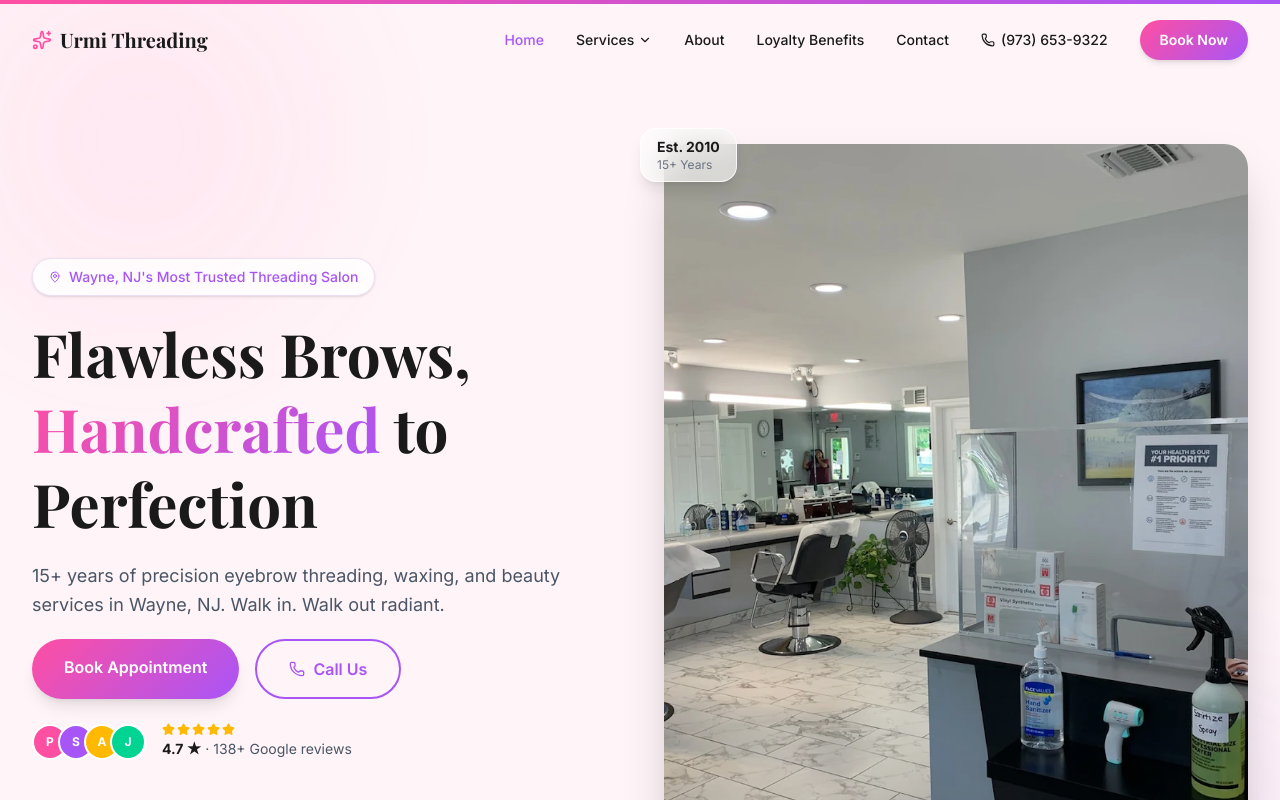
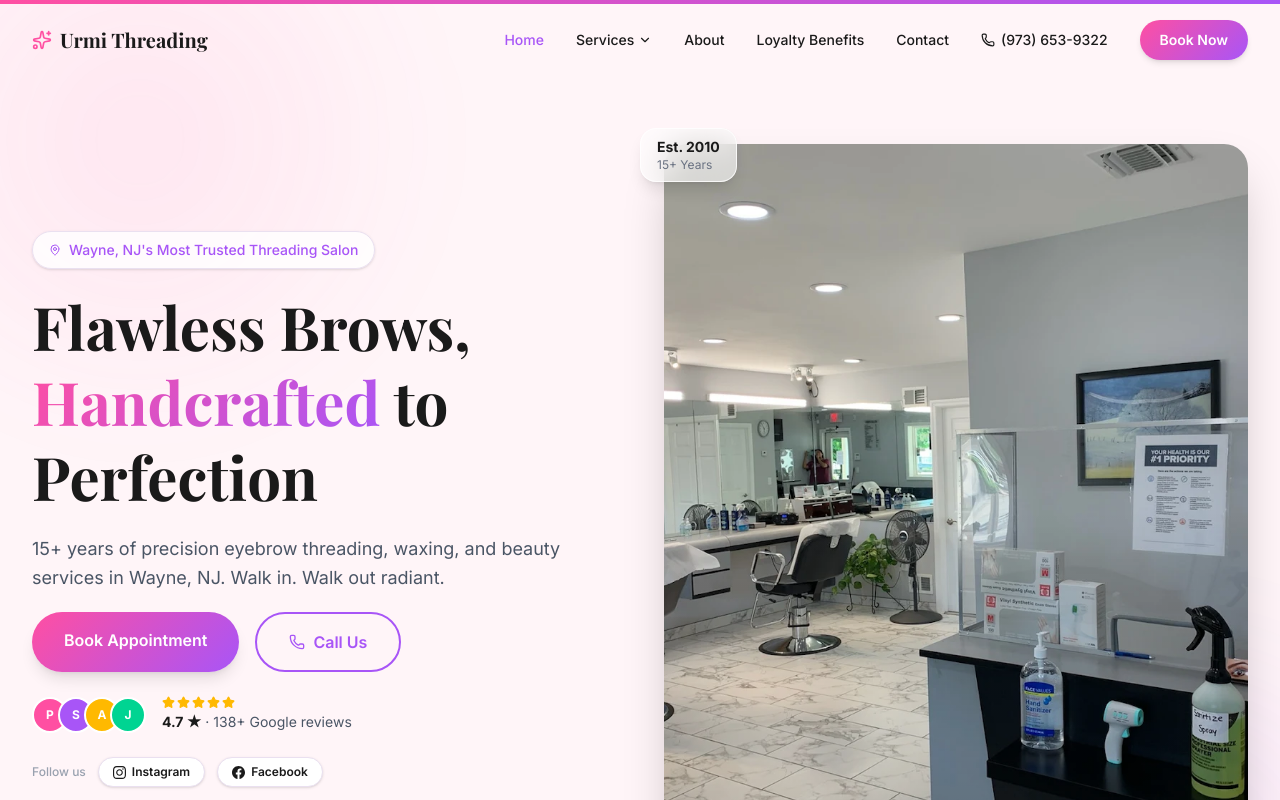
Before and after one commit to Aavash-L/urmi-threading-salon, a Next.js app: page / in a window 1280 px wide. Shown: the top 800 px of the page. Built offline with nearby package versions, Linux system fonts and the light colour scheme; a web font is replaced by a local one.

Commit message:
add Instagram and Facebook social links to hero section

```diff
--- a/src/components/sections/Hero.tsx
+++ b/src/components/sections/Hero.tsx
@@ -112,6 +112,35 @@
                 </span>
               </div>
             </motion.div>
+
+            {/* Socials */}
+            <motion.div variants={item} className="flex items-center justify-center lg:justify-start gap-3 pt-1">
+              <span className="text-xs text-gray-400 font-medium">Follow us</span>
+              <a
+                href={BUSINESS.instagram}
+                target="_blank"
+                rel="noopener noreferrer"
+                className="flex items-center gap-1.5 bg-white border border-lavender-100 hover:border-brand-pink hover:shadow-md text-charcoal hover:text-brand-pink transition-all px-3.5 py-1.5 rounded-full text-xs font-semibold shadow-sm"
+                aria-label="Follow Urmi Threading on Instagram"
+              >
+                <svg width="13" height="13" viewBox="0 0 24 24" fill="currentColor" aria-hidden="true">
+                  <path d="M12 2.163c3.204 0 3.584.012 4.85.07 3.252.148 4.771 1.691 4.919 4.919.058 1.265.069 1.645.069 4.849 0 3.205-.012 3.584-.069 4.849-.149 3.225-1.664 4.771-4.919 4.919-1.266.058-1.644.07-4.85.07-3.204 0-3.584-.012-4.849-.07-3.26-.149-4.771-1.699-4.919-4.92-.058-1.265-.07-1.644-.07-4.849 0-3.204.013-3.583.07-4.849.149-3.227 1.664-4.771 4.919-4.919 1.266-.057 1.645-.069 4.849-.069zm0-2.163c-3.259 0-3.667.014-4.947.072-4.358.2-6.78 2.618-6.98 6.98-.059 1.281-.073 1.689-.073 4.948 0 3.259.014 3.668.072 4.948.2 4.358 2.618 6.78 6.98 6.98 1.281.058 1.689.072 4.948.072 3.259 0 3.668-.014 4.948-.072 4.354-.2 6.782-2.618 6.979-6.98.059-1.28.073-1.689.073-4.948 0-3.259-.014-3.667-.072-4.947-.196-4.354-2.617-6.78-6.979-6.98-1.281-.059-1.69-.073-4.949-.073zm0 5.838c-3.403 0-6.162 2.759-6.162 6.162s2.759 6.163 6.162 6.163 6.162-2.759 6.162-6.163c0-3.403-2.759-6.162-6.162-6.162zm0 10.162c-2.209 0-4-1.79-4-4 0-2.209 1.791-4 4-4s4 1.791 4 4c0 2.21-1.791 4-4 4zm6.406-11.845c-.796 0-1.441.645-1.441 1.44s.645 1.44 1.441 1.44c.795 0 1.439-.645 1.439-1.44s-.644-1.44-1.439-1.44z"/>
+                </svg>
+                Instagram
+              </a>
+              <a
+                href={BUSINESS.facebook}
+                target="_blank"
+                rel="noopener noreferrer"
+                className="flex items-center gap-1.5 bg-white border border-lavender-100 hover:border-blue-500 hover:shadow-md text-charcoal hover:text-blue-600 transition-all px-3.5 py-1.5 rounded-full text-xs font-semibold shadow-sm"
+                aria-label="Follow Urmi Threading on Facebook"
+              >
+                <svg width="13" height="13" viewBox="0 0 24 24" fill="currentColor" aria-hidden="true">
+                  <path d="M24 12.073c0-6.627-5.373-12-12-12s-12 5.373-12 12c0 5.99 4.388 10.954 10.125 11.854v-8.385H7.078v-3.47h3.047V9.43c0-3.007 1.792-4.669 4.533-4.669 1.312 0 2.686.235 2.686.235v2.953H15.83c-1.491 0-1.956.925-1.956 1.874v2.25h3.328l-.532 3.47h-2.796v8.385C19.612 23.027 24 18.062 24 12.073z"/>
+                </svg>
+                Facebook
+              </a>
+            </motion.div>
           </motion.div>
 
           {/* Right column — hidden on mobile, shown from lg */}
```
